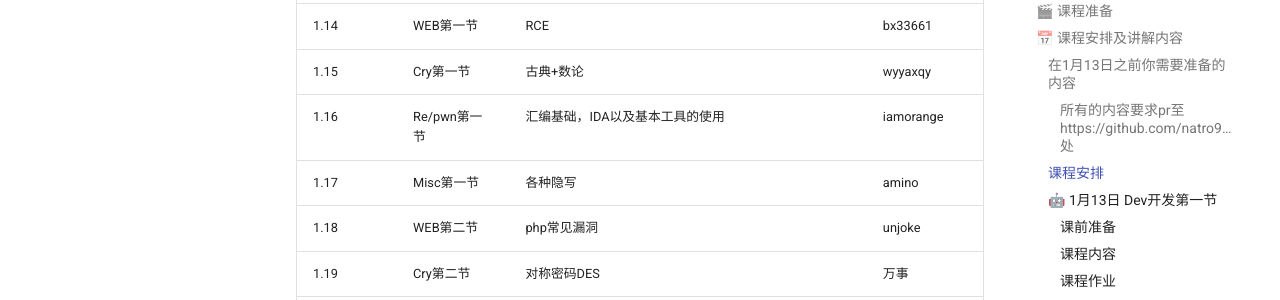
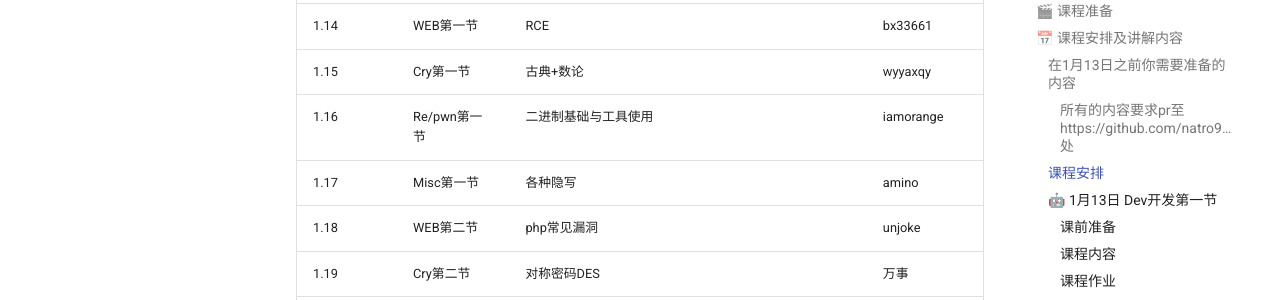
Before and after one commit to natro92/HnuSec-Training-Website, an MkDocs documentation site: the page built from docs/index.md, in a window 1280 px wide and 900 px high, scrolled down 4027 px. Shown: the part 151-451 px from the top of the window. Built offline with MkDocs 1.6.1 and Material for MkDocs 9.7.7, drawn with Linux system fonts in a browser that asks for light colours; comment, search, counter and statistics services are not loaded.

Commit message:
Update index.md

```diff
--- a/docs/index.md
+++ b/docs/index.md
@@ -191,7 +191,7 @@ PHP语言基础
 | 1.13 | DEV第一节 | 各个方向都能听的基础课，建议都来听。（python/web/数据库） | CFIT  |
 | 1.14 | WEB第一节 | RCE | bx33661  |
 | 1.15 | Cry第一节 | 古典+数论 | wyyaxqy  |
-| 1.16 | Re/pwn第一节 | 汇编基础，IDA以及基本工具的使用 | iamorange  |
+| 1.16 | Re/pwn第一节 | 二进制基础与工具使用 | iamorange  |
 | 1.17 | Misc第一节 | 各种隐写 | amino  |
 | 1.18 | WEB第二节 | php常见漏洞 | unjoke  |
 | 1.19 | Cry第二节 | 对称密码DES | 万事  |
```
